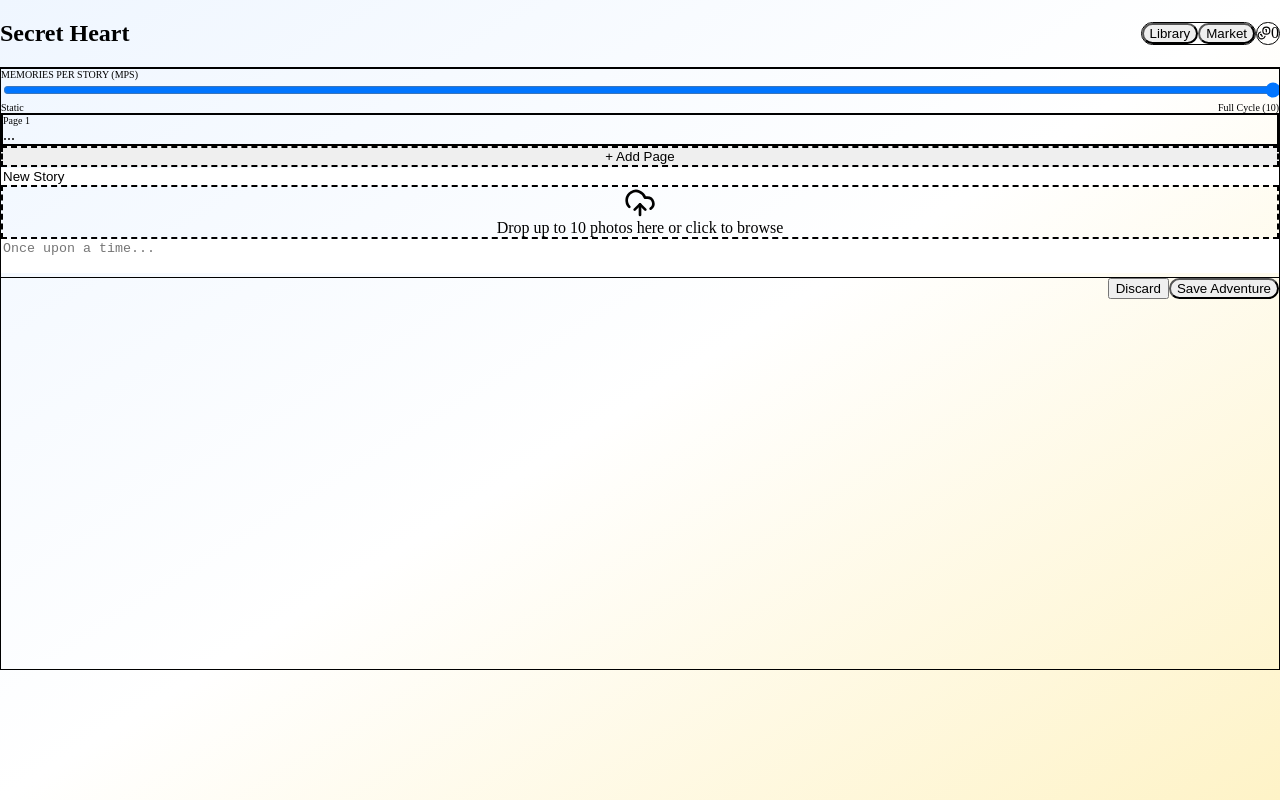
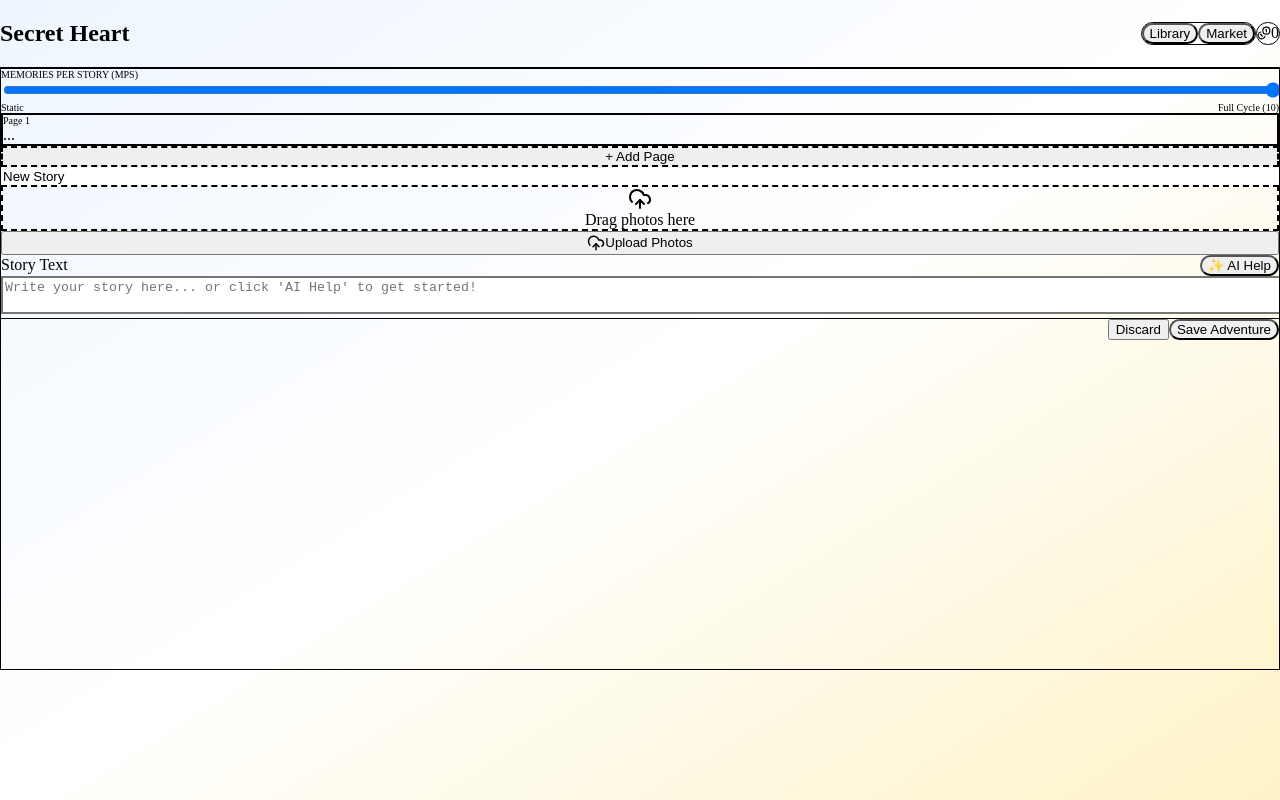
Before and after one commit to cyserman/SECRET_HEART_POCKET, a React (Vite) app: page / in a window 1280 px wide. Both pictures are taken after a click on the button "Create my first story". Built offline with nearby package versions, Linux system fonts and the light colour scheme.

Commit message:
Major editor improvements: visible upload button, image compression, AI help button, better textarea

```diff
--- a/src/components/EditorView.tsx
+++ b/src/components/EditorView.tsx
@@ -22,7 +22,50 @@ export const EditorView = ({ initialData, onSave, onCancel }: EditorViewProps) =
   const [isDragging, setIsDragging] = useState(false);
   const fileInputRef = useRef<HTMLInputElement>(null);
 
-  const handleFiles = (files: FileList | null) => {
+  // Compress image to reduce file size
+  const compressImage = (file: File, maxWidth = 1920, quality = 0.8): Promise<{ url: string; file: File }> => {
+    return new Promise((resolve) => {
+      const reader = new FileReader();
+      reader.onload = (e) => {
+        const img = new Image();
+        img.onload = () => {
+          const canvas = document.createElement('canvas');
+          let width = img.width;
+          let height = img.height;
+
+          // Resize if too large
+          if (width > maxWidth) {
+            height = (height * maxWidth) / width;
+            width = maxWidth;
+          }
+
+          canvas.width = width;
+          canvas.height = height;
+          const ctx = canvas.getContext('2d');
+          ctx?.drawImage(img, 0, 0, width, height);
+
+          canvas.toBlob(
+            (blob) => {
+              if (blob) {
+                const compressedFile = new File([blob], file.name, { type: 'image/jpeg' });
+                const url = URL.createObjectURL(blob);
+                resolve({ url, file: compressedFile });
+              } else {
+                // Fallback if compression fails
+                resolve({ url: e.target?.result as string, file });
+              }
+            },
+            'image/jpeg',
+            quality
+          );
+        };
+        img.src = e.target?.result as string;
+      };
+      reader.readAsDataURL(file);
+    });
+  };
+
+  const handleFiles = async (files: FileList | null) => {
     if (!files || files.length === 0) return;
 
     const imageFiles = Array.from(files).filter(file =>
@@ -34,26 +77,26 @@ export const EditorView = ({ initialData, onSave, onCancel }: EditorViewProps) =
       return;
     }
 
-    // Convert files to data URLs for preview
-    const imagePromises = imageFiles.map(file => {
-      return new Promise<{ url: string; file: File }>((resolve) => {
-        const reader = new FileReader();
-        reader.onload = (e) => {
-          resolve({ url: e.target?.result as string, file });
-        };
-        reader.readAsDataURL(file);
-      });
-    });
+    // Compress and convert files
+    try {
+      const compressedImages = await Promise.all(
+        imageFiles.map(file => compressImage(file))
+      );
 
-    Promise.all(imagePromises).then(images => {
       const currentPage = form.pages[active];
       const updatedPages = [...form.pages];
       updatedPages[active] = {
         ...currentPage,
-        images: [...currentPage.images, ...images.map(img => ({ url: img.url, file: img.file }))]
+        images: [
+          ...currentPage.images,
+          ...compressedImages.map(img => ({ url: img.url }))
+        ]
       };
       setForm({ ...form, pages: updatedPages });
-    });
+    } catch (error) {
+      console.error('Error processing images:', error);
+      alert('Error processing images. Please try again.');
+    }
   };
 
   const handleDragOver = (e: React.DragEvent) => {
@@ -131,12 +174,12 @@ export const EditorView = ({ initialData, onSave, onCancel }: EditorViewProps) =
           className="text-3xl font-black border-none focus:ring-0 w-full p-0"
           placeholder="Story Title"
         />
+        <div className="space-y-3">
           <div
             onDragOver={handleDragOver}
             onDragLeave={handleDragLeave}
             onDrop={handleDrop}
-          onClick={() => fileInputRef.current?.click()}
-          className={`h-48 rounded-3xl border-2 border-dashed flex flex-col items-center justify-center cursor-pointer transition-all ${
+            className={`h-32 rounded-2xl border-2 border-dashed flex flex-col items-center justify-center cursor-pointer transition-all ${
               isDragging
                 ? 'bg-indigo-50 border-indigo-400 border-solid'
                 : 'bg-slate-100 border-slate-300'
@@ -150,15 +193,42 @@ export const EditorView = ({ initialData, onSave, onCancel }: EditorViewProps) =
               style={{ display: 'none' }}
               onChange={(e) => handleFiles(e.target.files)}
             />
-          <UploadCloud size={32} className={isDragging ? 'text-indigo-600' : 'text-slate-400'} />
-          <span className={`text-xs font-bold mt-2 ${isDragging ? 'text-indigo-600' : 'text-slate-400'}`}>
-            {isDragging ? 'Drop photos here' : 'Drop up to 10 photos here or click to browse'}
+            <UploadCloud size={24} className={isDragging ? 'text-indigo-600' : 'text-slate-400'} />
+            <span className={`text-xs font-bold mt-1 ${isDragging ? 'text-indigo-600' : 'text-slate-400'}`}>
+              {isDragging ? 'Drop photos here' : 'Drag photos here'}
             </span>
+          </div>
+          <button
+            onClick={() => fileInputRef.current?.click()}
+            className="w-full px-4 py-2 bg-indigo-600 text-white font-bold rounded-xl shadow-md hover:bg-indigo-700 active:scale-95 hover:shadow-lg transition-all flex items-center justify-center gap-2"
+          >
+            <UploadCloud size={18} />
+            Upload Photos
+          </button>
           {form.pages[active].images.length > 0 && (
-            <span className="text-xs text-slate-500 mt-1">
-              {form.pages[active].images.length} photo(s) added
-            </span>
+            <div className="text-xs text-slate-600 bg-slate-50 p-2 rounded-lg">
+              {form.pages[active].images.length} photo(s) added (automatically compressed)
+            </div>
           )}
+        </div>
+        <div className="space-y-2">
+          <div className="flex items-center justify-between">
+            <label className="text-xs font-bold text-slate-500">Story Text</label>
+            <button
+              onClick={() => {
+                const userPrompt = window.prompt('Describe your story or memory, and AI will help write it:');
+                if (userPrompt) {
+                  // Simple AI placeholder - in production, this would call an AI API
+                  const aiText = `Once upon a time, ${userPrompt.toLowerCase()}. The memory was captured in this moment, forever preserved in this pocket of time.`;
+                  let p = [...form.pages];
+                  p[active].text = aiText;
+                  setForm({...form, pages: p});
+                }
+              }}
+              className="text-xs px-3 py-1 bg-amber-100 text-amber-700 font-bold rounded-full hover:bg-amber-200 active:scale-95 transition-all"
+            >
+              ✨ AI Help
+            </button>
           </div>
           <textarea
             value={form.pages[active].text}
@@ -167,9 +237,10 @@ export const EditorView = ({ initialData, onSave, onCancel }: EditorViewProps) =
               p[active].text = e.target.value;
               setForm({...form, pages: p});
             }}
-          className="w-full h-48 text-xl font-serif leading-relaxed border-none focus:ring-0 resize-none"
-          placeholder="Once upon a time..."
+            className="w-full h-48 text-xl font-serif leading-relaxed border-2 border-slate-200 rounded-xl p-4 focus:ring-2 focus:ring-indigo-500 focus:border-indigo-500 resize-none"
+            placeholder="Write your story here... or click 'AI Help' to get started!"
           />
+        </div>
         <div className="flex justify-end gap-3 pt-6 border-t">
           <button
             onClick={onCancel}
```
Also changed, not shown: 1 other file (tests, documents, lock files or other folders). Lines whose indentation alone changed are shown as unchanged.
